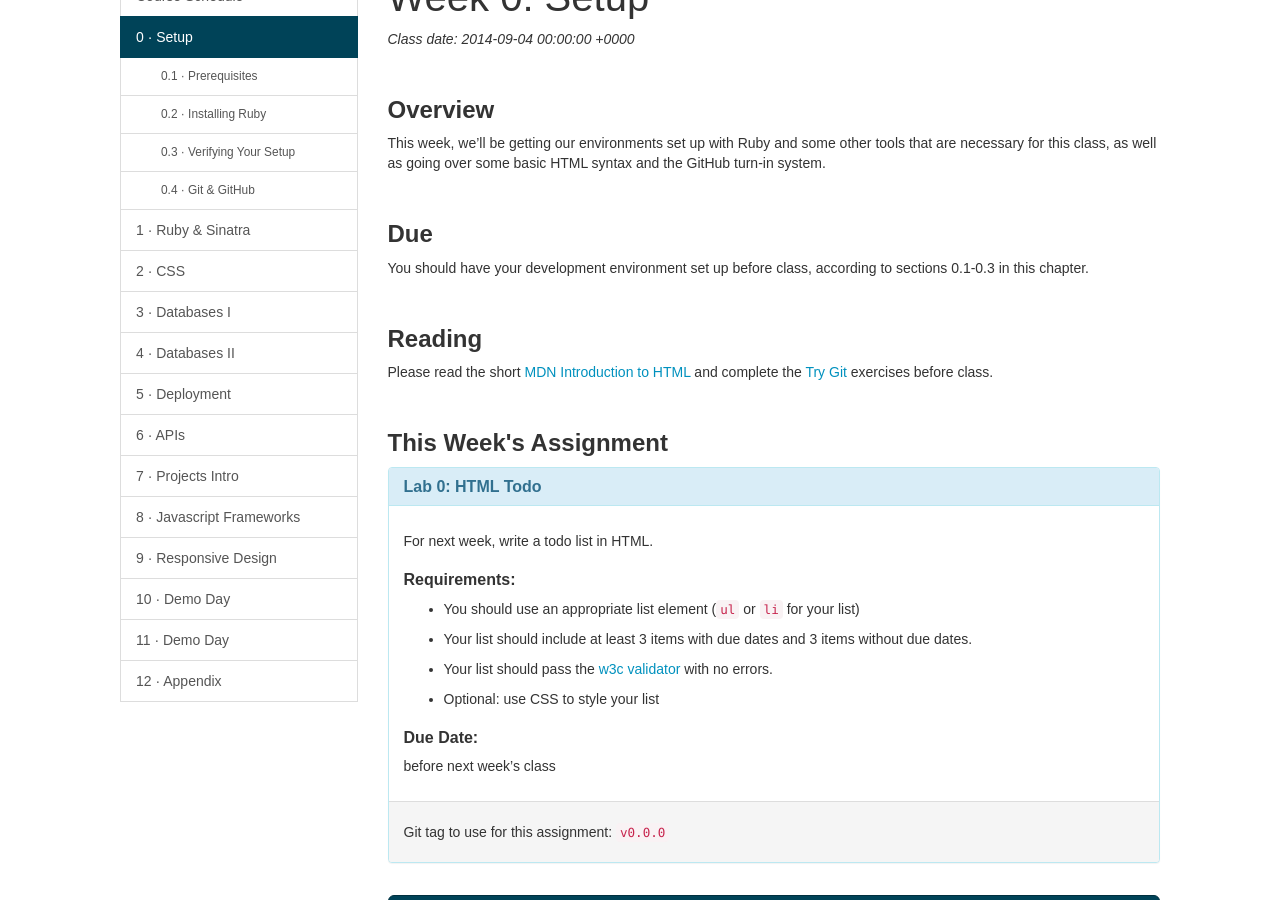
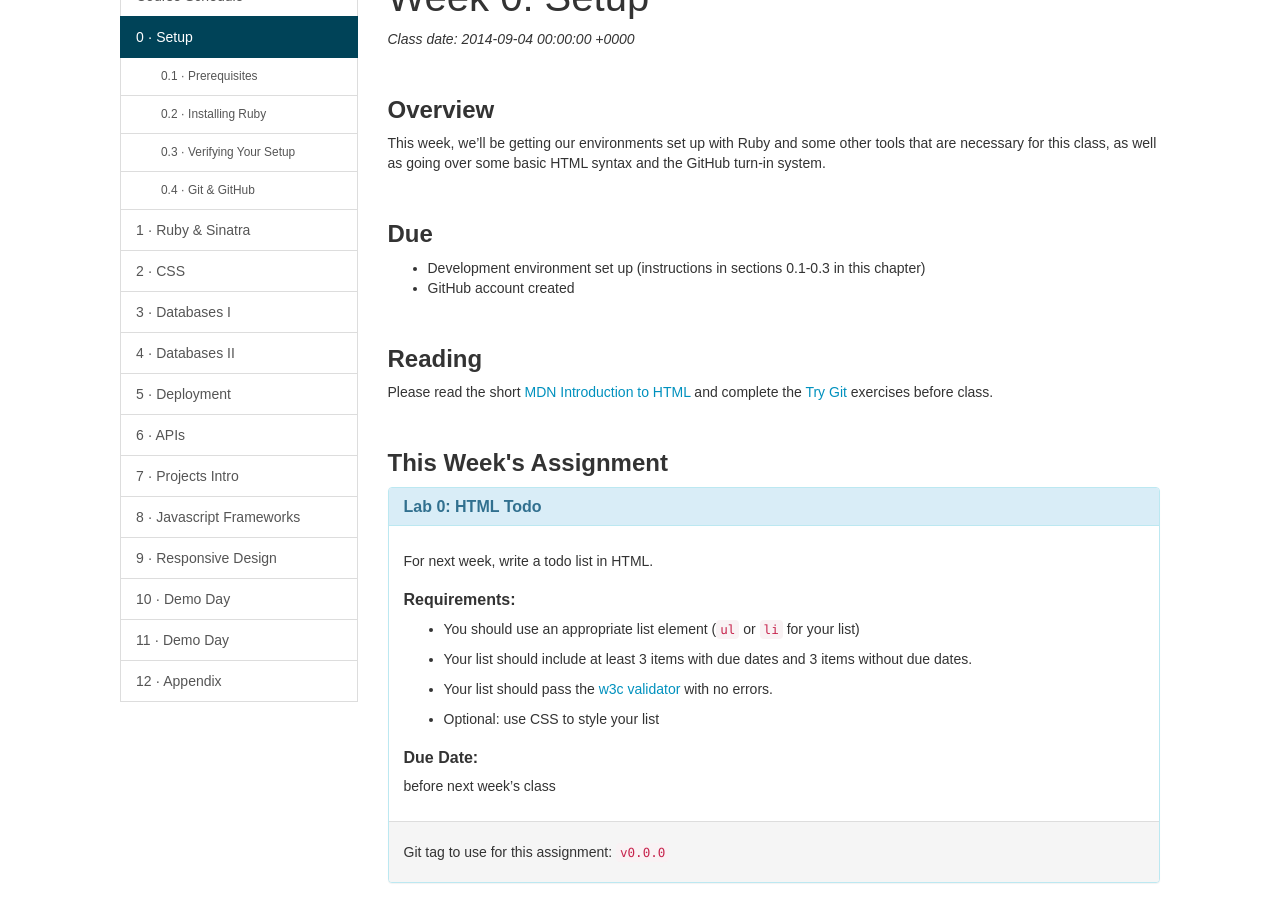
Before and after one commit to qrohlf/sensible-web-development, a Jekyll site: the page built from _chapters/0/0-setup.md, in a window 1280 px wide and 900 px high, scrolled down 407 px. Built offline with Jekyll 4.4.1, drawn with Linux system fonts in a browser that asks for light colours; Markdown is read by kramdown in place of the engine named in the settings.

Commit message:
fix header sizing

```diff
--- a/_chapters/0/0-setup.md
+++ b/_chapters/0/0-setup.md
@@ -14,7 +14,9 @@ reading:
     Please read the short <a href="https://developer.mozilla.org/en-US/docs/Web/Guide/HTML/Introduction">MDN Introduction to HTML</a> and complete the [Try Git](http://try.github.io) exercises before class.
 
 due:
-    You should have your development environment set up before class, according to sections 0.1-0.3 in this chapter.
+    |
+    - Development environment set up (instructions in sections 0.1-0.3 in this chapter)
+    - GitHub account created
 
 workshop:
     HTTP and HTML basics, and how to turn in assignments via GitHub.
--- a/_includes/app.js
+++ b/_includes/app.js
@@ -73,5 +73,5 @@ $(document).ready(function() {
         y_gradient: colors
     });
     var header = $('header.site-header');
-    header.css('background-image', t.generate(header.width(), header.height()).dataUrl);
+    header.css('background-image', t.generate(header.outerWidth(), header.outerHeight()).dataUrl);
 });
```
